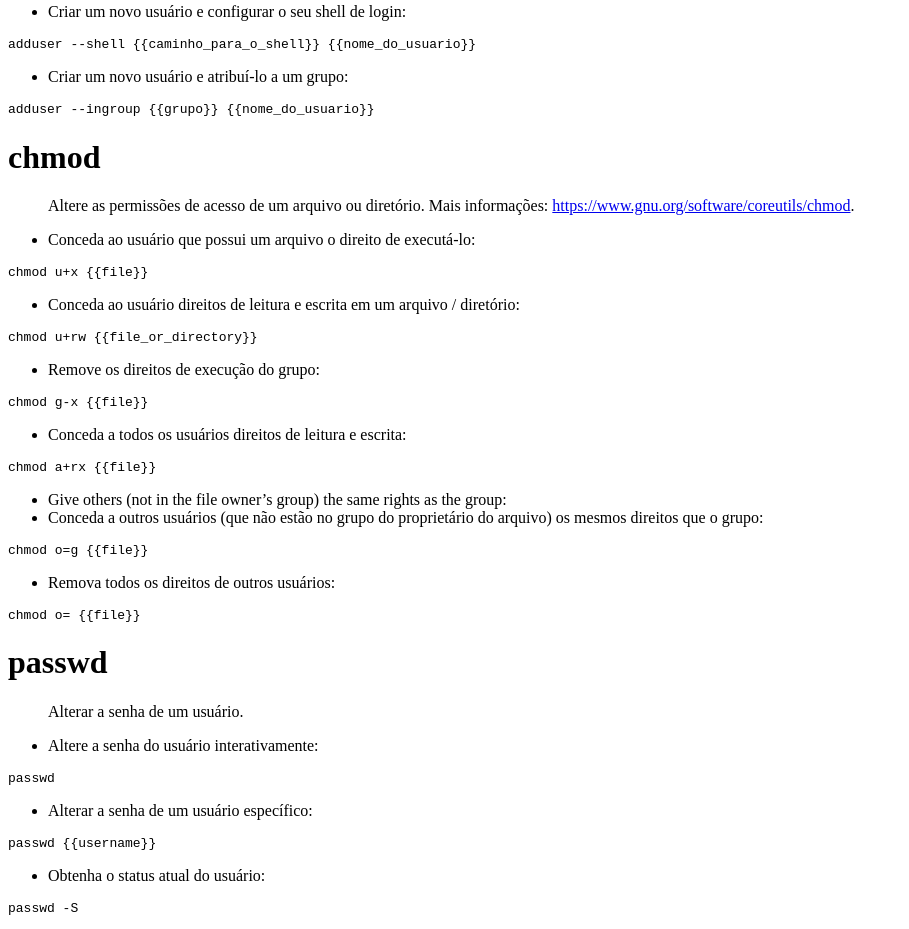
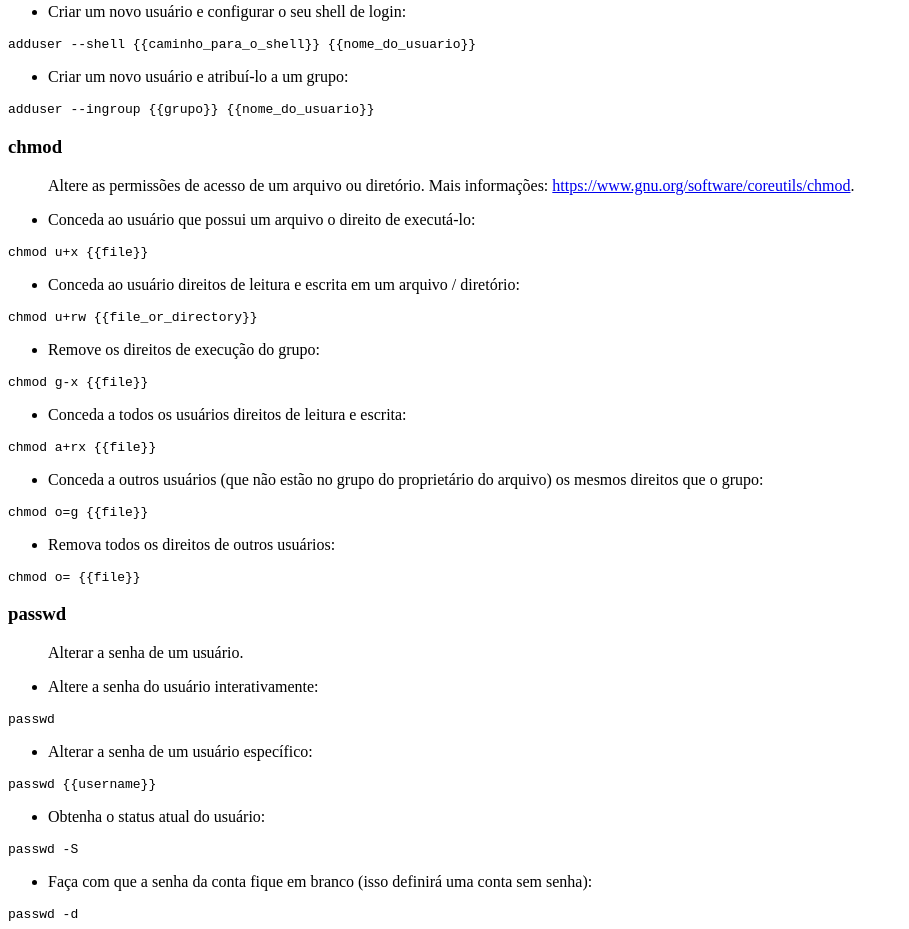
Before and after one commit to larcc-group/escola-inverno-2021-shell, a plain HTML site: page index.html in a window 1280 px wide. Shown: the part 9060-9989 px from the top of the page, without its empty margins (0-909 px from the left). Drawn offline with Linux system fonts and the light colour scheme.

Commit message:
Correções de formatação.

```diff
--- a/index.html
+++ b/index.html
@@ -540,7 +540,7 @@
 <li>Criar um novo usuário e atribuí-lo a um grupo:</li>
 </ul>
 <p><code>adduser --ingroup {{grupo}} {{nome_do_usuario}}</code></p>
-<h1 id="chmod">chmod</h1>
+<h3 id="chmod">chmod</h3>
 <blockquote>
 <p>Altere as permissões de acesso de um arquivo ou diretório. Mais informações: <a href="https://www.gnu.org/software/coreutils/chmod" class="uri">https://www.gnu.org/software/coreutils/chmod</a>.</p>
 </blockquote>
@@ -561,7 +561,6 @@
 </ul>
 <p><code>chmod a+rx {{file}}</code></p>
 <ul>
-<li>Give others (not in the file owner’s group) the same rights as the group:</li>
 <li>Conceda a outros usuários (que não estão no grupo do proprietário do arquivo) os mesmos direitos que o grupo:</li>
 </ul>
 <p><code>chmod o=g {{file}}</code></p>
@@ -569,7 +568,7 @@
 <li>Remova todos os direitos de outros usuários:</li>
 </ul>
 <p><code>chmod o= {{file}}</code></p>
-<h1 id="passwd">passwd</h1>
+<h3 id="passwd">passwd</h3>
 <blockquote>
 <p>Alterar a senha de um usuário.</p>
 </blockquote>
```
Also changed, not shown: 2 other files.
